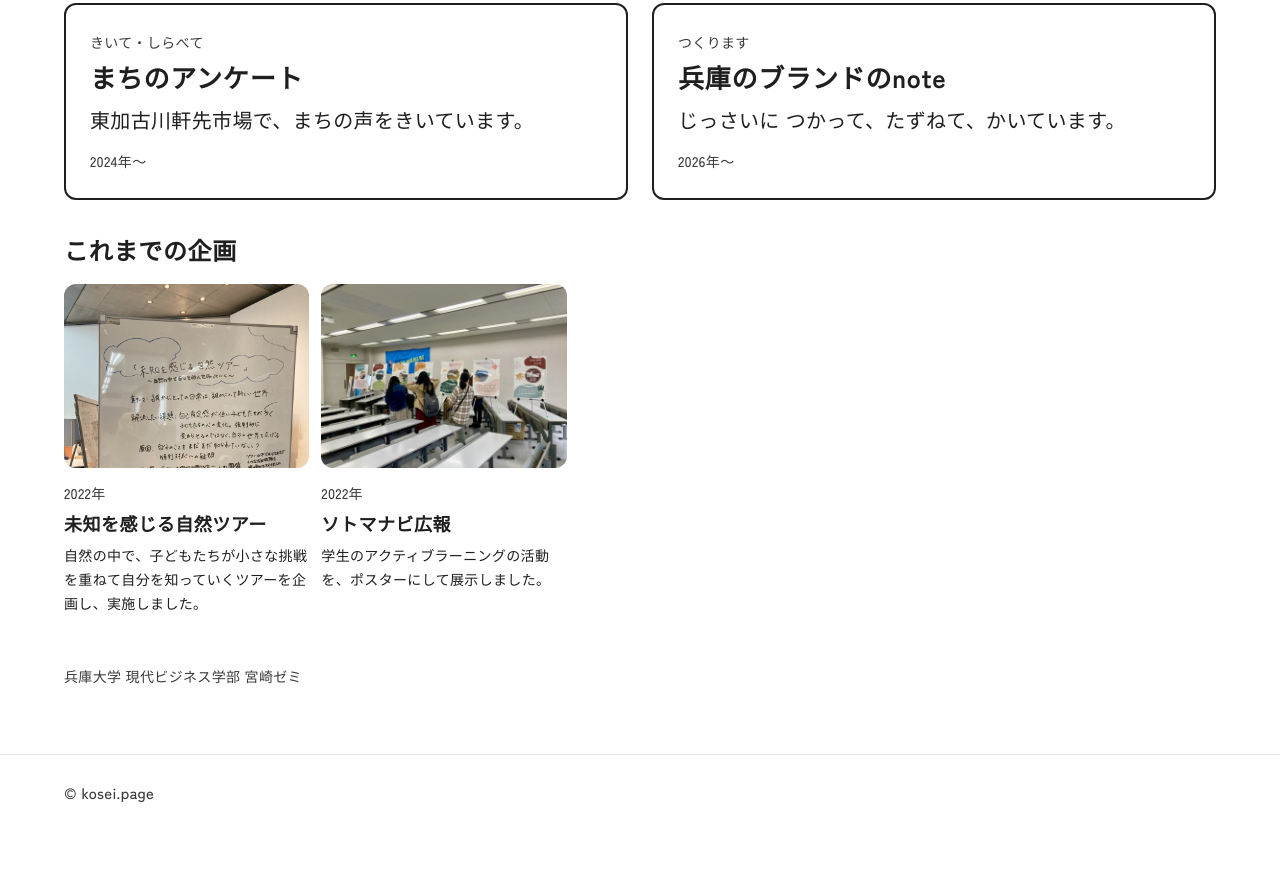
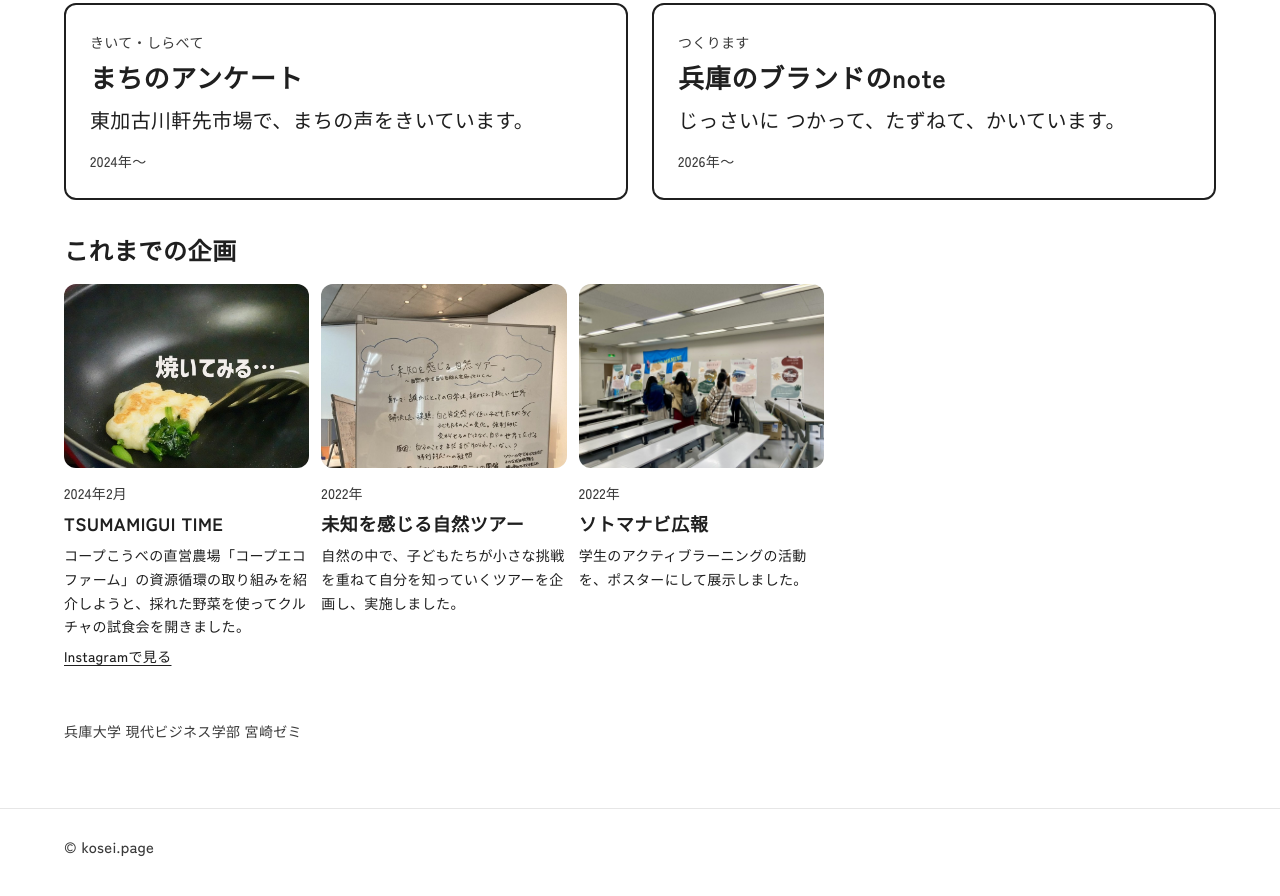
Before and after one commit to koseimiyazaki/myweb, an Astro site: page /seminar in a window 1280 px wide. Shown: the part 839-1735 px from the top of the page. Before the commit the page ends 1694 px from the top, so only its background shows below. Built offline with nearby package versions, Linux system fonts and the light colour scheme; Astro itself is replaced by a stand-in of ours; a web font is replaced by a local one.

Commit message:
これまでの企画に2024年2月 TSUMAMIGUI TIME を追加
Co-Authored-By: Claude Opus 5.5 <noreply@anthropic.com>
Claude-Session: https://claude.ai/code/session_019HVfXgnykPWVn6ptdB1NJx

```diff
--- a/src/pages/seminar.astro
+++ b/src/pages/seminar.astro
@@ -11,6 +11,15 @@ const activities = [
 
 // これまでの企画。新しいものを上に足す。写真は public/seminar/projects/ に、位置情報を消して置く。
 const projects = [
+  {
+    year: 2024,
+    when: '2024年2月',
+    title: 'TSUMAMIGUI TIME',
+    text: 'コープこうべの直営農場「コープエコファーム」の資源循環の取り組みを紹介しようと、採れた野菜を使ってクルチャの試食会を開きました。',
+    photo: '/seminar/projects/2024-tsumamigui-time.jpg',
+    alt: 'フライパンで焼いているほうれん草とチーズのクルチャ',
+    link: { href: 'https://www.instagram.com/p/C34ELkVp7wW/', label: 'Instagramで見る' },
+  },
   {
     year: 2022,
     title: '未知を感じる自然ツアー',
@@ -68,9 +77,10 @@ const projects = [
         <figure class="project">
           <img src={p.photo} alt={p.alt} loading="lazy" />
           <figcaption>
-            <p class="project__year">{p.year}年</p>
+            <p class="project__year">{p.when ?? `${p.year}年`}</p>
             <h3 class="project__title">{p.title}</h3>
             <p class="project__text">{p.text}</p>
+            {p.link && <p class="project__link"><a href={p.link.href} target="_blank" rel="noopener">{p.link.label}</a></p>}
           </figcaption>
         </figure>
       ))}
--- a/src/styles/global.css
+++ b/src/styles/global.css
@@ -105,6 +105,7 @@ main.semi-main { padding: 0; }
 .project figcaption { padding-top: var(--space-3); }
 .project__year { margin: 0; font-size: 14px; color: var(--ink-muted); }
 .project__title { margin: var(--space-1) 0 var(--space-2); font-size: 18px; line-height: 1.4; font-weight: 700; }
+.project__link { margin: var(--space-1) 0 0; font-size: 14px; }
 .project__text { margin: 0; font-size: 14px; line-height: 1.7; }
 
 /* ゼミの風景（紹介文の下に1枚） */
```
Also changed, not shown: public/seminar/projects/2024-tsumamigui-time.jpg (added).
